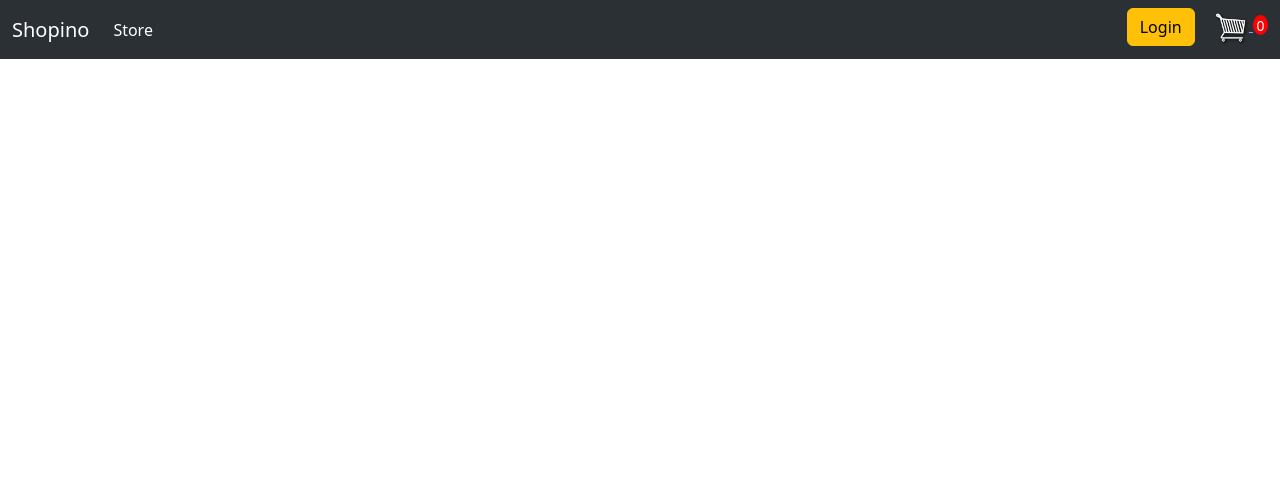
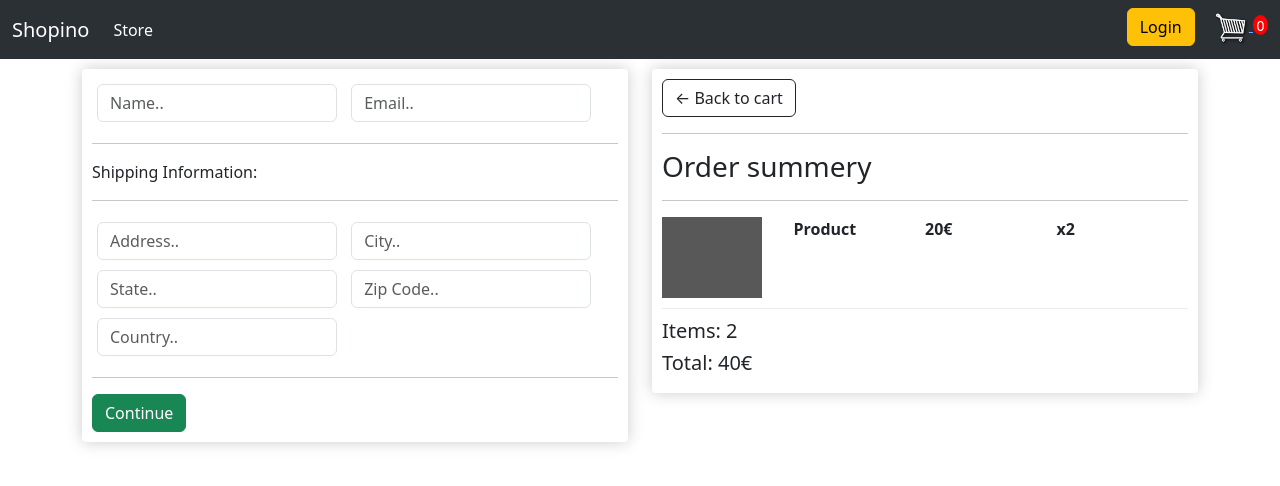
Before and after one commit to erminhurem/E-commerce-Tamplate, a Django app: page /checkout/ in a window 1280 px wide. Shown: the top 486 px of the page. Run offline with Django 4.2, Linux system fonts and the light colour scheme.

Commit message:
checkout page added

```diff
--- a/static/css/main.css
+++ b/static/css/main.css
@@ -82,3 +82,21 @@
     cursor: pointer;
     display: block;
 }
+
+.change-quantity: :hover {
+    opacity: .6;
+}
+
+.form-field {
+    width: 250px;
+    display: inline-block;
+    padding-top: 5px;
+}
+
+.col-lg-6 {
+    padding-top: 10px;
+}
+
+.hidden {
+    display: none!important;
+}
--- a/store/templates/store/checkout.html
+++ b/store/templates/store/checkout.html
@@ -2,4 +2,64 @@
 {% load static %}
 {% block content %}
 
+    <div class="row">
+        <div class="col-lg-6">
+            <div class="box-element" id="form-wrapper">
+                <form id="form" action="">
+                    <div id="user-info">
+                        <div class="form-field">
+                            <input type="text" class="form-control" required name="name" placeholder="Name..">
+                        </div>
+                        <div class="form-field">
+                            <input type="text" class="form-control" required name="email" placeholder="Email..">
+                        </div>
+                    </div>
+                    <div id="shipping-info">
+                        <hr>
+                        <p>Shipping Information:</p>
+                        <hr>
+                        <div class="form-field">
+                            <input type="text" class="form-control" required name="address" placeholder="Address..">
+                        </div>
+                        <div class="form-field">
+                            <input type="text" class="form-control" required name="city" placeholder="City..">
+                        </div>
+                        <div class="form-field">
+                            <input type="text" class="form-control" required name="state" placeholder="State..">
+                        </div>
+                        <div class="form-field">
+                            <input type="text" class="form-control" required name="zipcode" placeholder="Zip Code..">
+                        </div>
+                        <div class="form-field">
+                            <input type="text" class="form-control" required name="country" placeholder="Country..">
+                        </div>
+                    </div>
+                    <hr>
+                    <input id="form-button" class="btn btn-success btn-block" type="submit" value="Continue">
+                </form>
+            </div>
+            <br>
+
+            <div class="box-element hidden" id="payment-info">
+                <small>Paypal Options</small>
+            </div>
+        </div>
+        <div class="col-lg-6">
+            <div class="box-element">
+                <a class="btn btn-outline-dark" href="{% url 'cart' %}">&#x2190; Back to cart</a>
+                <hr>
+                <h3>Order summery</h3>
+                <hr>
+                <div class="cart-row" >
+                    <div class="flx" ><img class="row-image" src="{% static 'images/placeholder.png' %}" alt="Product"></div>
+                    <div class="flx" >Product</div>
+                    <div class="flx" >20€</div>
+                    <div class="flx" >x2</div>
+                </div>
+                <h5>Items:      2</h5>
+                <h5>Total:     40€</h5>
+            </div>
+        </div>
+    </div>
+
 {% endblock %}
```
